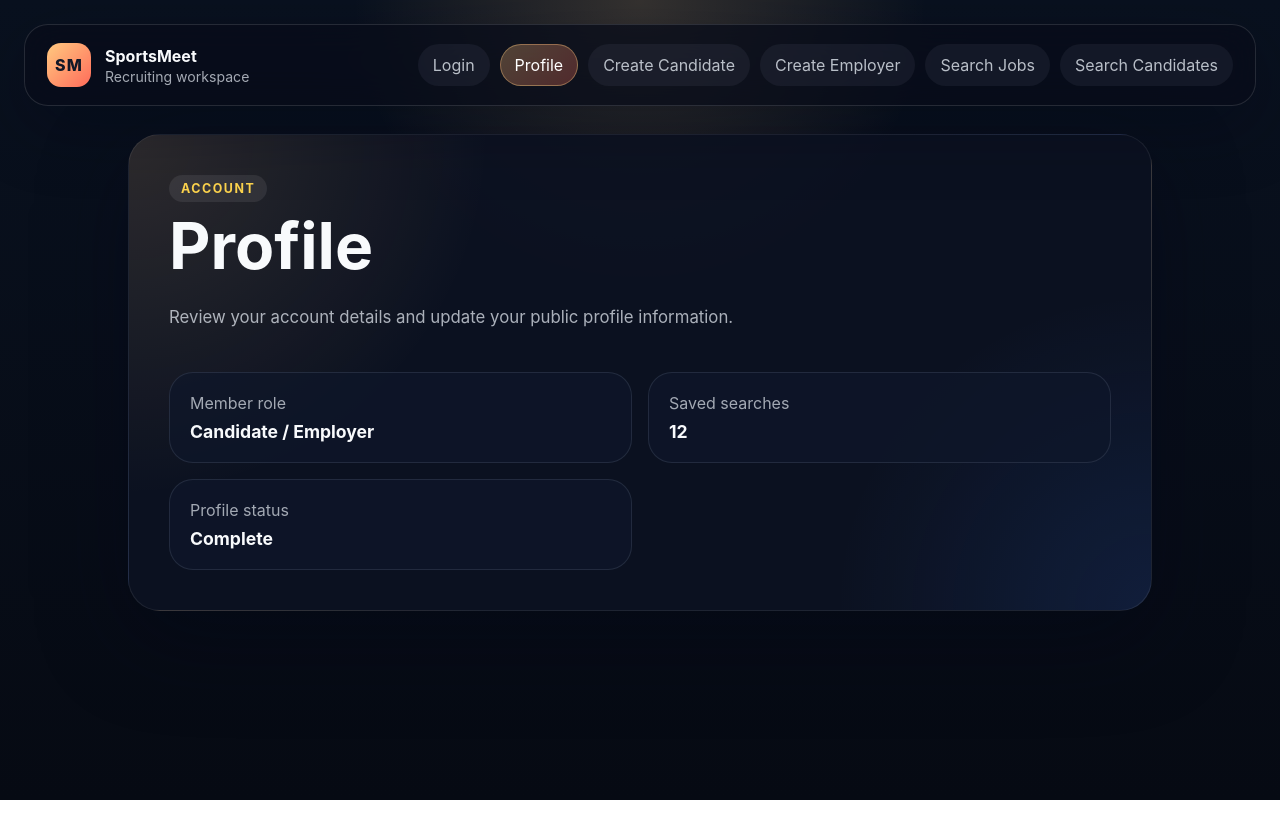
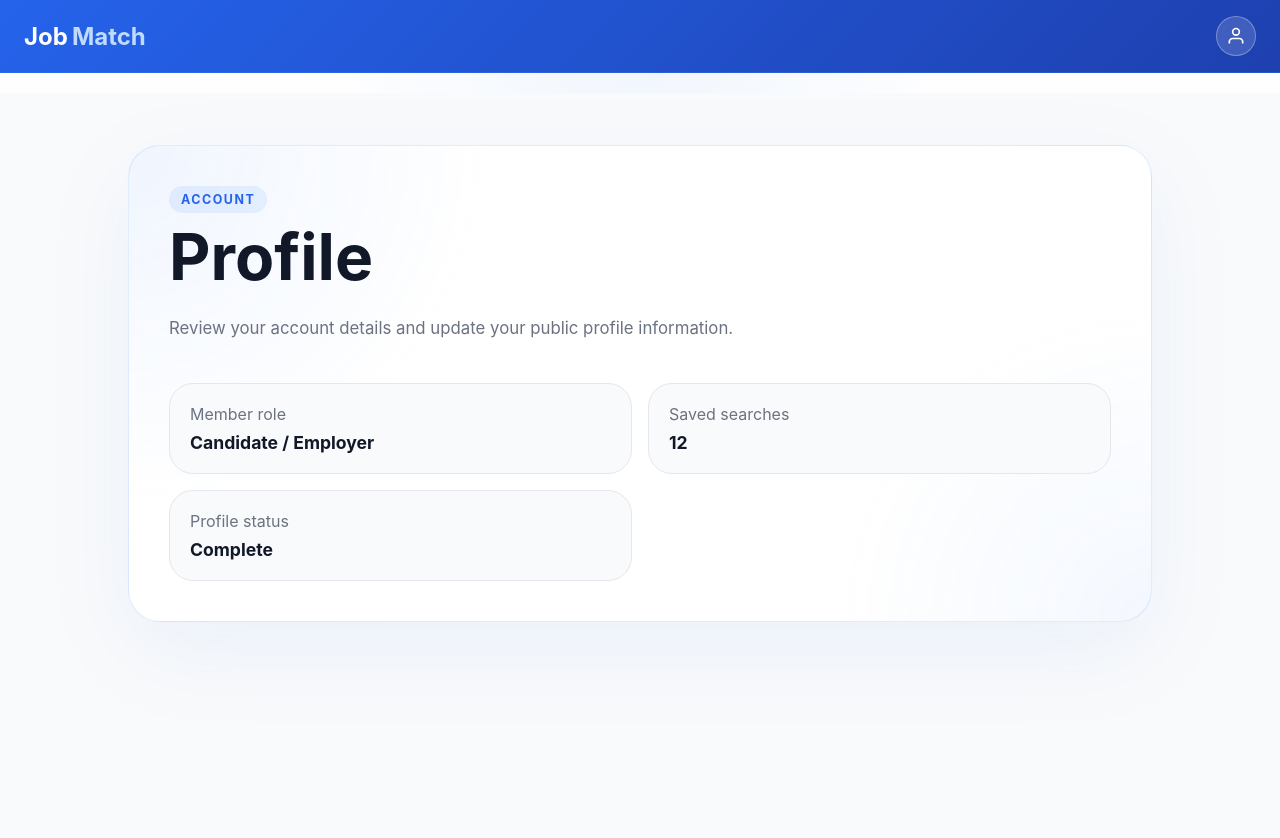
Before and after one commit to simaoribeiroo/csit314, a React (Vite) app in the folder frontend/: page /profile in a window 1280 px wide. Shown: the top 838 px of the page. Before the commit the page ends 800 px from the top, so only its background shows below. Built offline with nearby package versions, Linux system fonts and the light colour scheme.

Commit message:
Added the top banner and login page

```diff
--- a/frontend/src/App.css
+++ b/frontend/src/App.css
@@ -1,6 +1,7 @@
 .app-shell {
   min-height: 100svh;
   padding: 24px;
+  background: #f9fafb;
 }
 
 .app-header {
@@ -9,11 +10,11 @@
   align-items: center;
   gap: 24px;
   padding: 18px 22px;
-  border: 1px solid rgba(255, 255, 255, 0.12);
+  border: 1px solid rgba(59, 130, 246, 0.2);
   border-radius: 24px;
-  background: rgba(8, 12, 26, 0.76);
+  background: #ffffff;
   backdrop-filter: blur(18px);
-  box-shadow: 0 20px 70px rgba(2, 6, 23, 0.28);
+  box-shadow: 0 20px 70px rgba(59, 130, 246, 0.08);
 }
 
 .brand {
@@ -41,12 +42,12 @@
 }
 
 .brand-copy strong {
-  color: #f8fafc;
+  color: #1f2937;
   font-size: 1rem;
 }
 
 .brand-copy span {
-  color: rgba(226, 232, 240, 0.72);
+  color: #6b7280;
   font-size: 0.88rem;
 }
 
@@ -61,9 +62,9 @@
   padding: 10px 14px;
   border-radius: 999px;
   text-decoration: none;
-  color: rgba(226, 232, 240, 0.8);
+  color: #6b7280;
   border: 1px solid transparent;
-  background: rgba(148, 163, 184, 0.08);
+  background: #f3f4f6;
   transition:
     transform 160ms ease,
     border-color 160ms ease,
@@ -74,14 +75,14 @@
 .nav-link:hover,
 .nav-link:focus-visible {
   transform: translateY(-1px);
-  border-color: rgba(255, 255, 255, 0.14);
-  color: #fff;
+  border-color: rgba(59, 130, 246, 0.3);
+  color: #1f2937;
 }
 
 .nav-link.active {
-  color: #fff;
-  background: linear-gradient(135deg, rgba(255, 202, 128, 0.28), rgba(255, 107, 90, 0.28));
-  border-color: rgba(255, 202, 128, 0.4);
+  color: #ffffff;
+  background: linear-gradient(135deg, #2563eb, #1e40af);
+  border-color: rgba(59, 130, 246, 0.5);
 }
 
 .app-content {
@@ -98,11 +99,11 @@
   border-radius: 32px;
   padding: clamp(24px, 4vw, 40px);
   background:
-    radial-gradient(circle at top left, rgba(255, 202, 128, 0.14), transparent 32%),
-    radial-gradient(circle at bottom right, rgba(57, 124, 255, 0.12), transparent 28%),
-    rgba(13, 18, 34, 0.9);
-  border: 1px solid rgba(255, 255, 255, 0.08);
-  box-shadow: 0 28px 90px rgba(2, 6, 23, 0.34);
+    radial-gradient(circle at top left, rgba(59, 130, 246, 0.08), transparent 32%),
+    radial-gradient(circle at bottom right, rgba(59, 130, 246, 0.06), transparent 28%),
+    #ffffff;
+  border: 1px solid rgba(59, 130, 246, 0.15);
+  box-shadow: 0 28px 90px rgba(59, 130, 246, 0.08);
 }
 
 .page-header {
@@ -115,8 +116,8 @@
   width: fit-content;
   padding: 6px 12px;
   border-radius: 999px;
-  background: rgba(255, 255, 255, 0.08);
-  color: #fcd34d;
+  background: rgba(59, 130, 246, 0.1);
+  color: #2563eb;
   font-size: 0.78rem;
   font-weight: 700;
   letter-spacing: 0.12em;
@@ -127,12 +128,12 @@
   margin: 0;
   font-size: clamp(2.2rem, 5vw, 4.2rem);
   line-height: 1;
-  color: #f8fafc;
+  color: #111827;
 }
 
 .page-header p {
   max-width: 60ch;
-  color: rgba(226, 232, 240, 0.74);
+  color: #6b7280;
   font-size: 1.05rem;
 }
 
@@ -153,7 +154,7 @@
 .panel-form label {
   display: grid;
   gap: 8px;
-  color: rgba(226, 232, 240, 0.82);
+  color: #374151;
   font-size: 0.95rem;
 }
 
@@ -162,21 +163,21 @@
   width: 100%;
   box-sizing: border-box;
   border-radius: 16px;
-  border: 1px solid rgba(148, 163, 184, 0.24);
-  background: rgba(15, 23, 42, 0.82);
-  color: #f8fafc;
+  border: 1px solid #e5e7eb;
+  background: #f9fafb;
+  color: #111827;
   padding: 14px 16px;
   font: inherit;
 }
 
 .panel-form input::placeholder,
 .search-toolbar input::placeholder {
-  color: rgba(148, 163, 184, 0.72);
+  color: #9ca3af;
 }
 
 .panel-form input:focus,
 .search-toolbar input:focus {
-  outline: 2px solid rgba(255, 202, 128, 0.5);
+  outline: 2px solid rgba(59, 130, 246, 0.5);
   outline-offset: 2px;
 }
 
@@ -184,8 +185,8 @@
 .search-toolbar button {
   border: 0;
   border-radius: 16px;
-  background: linear-gradient(135deg, #ffca80, #ff6b5a);
-  color: #111827;
+  background: linear-gradient(135deg, #2563eb, #1e40af);
+  color: #ffffff;
   font: inherit;
   font-weight: 700;
   padding: 14px 18px;
@@ -198,7 +199,7 @@
 .panel-form button:focus-visible,
 .search-toolbar button:focus-visible {
   transform: translateY(-1px);
-  box-shadow: 0 18px 30px rgba(255, 107, 90, 0.2);
+  box-shadow: 0 18px 30px rgba(59, 130, 246, 0.3);
 }
 
 .panel-form button {
@@ -209,21 +210,21 @@
 .result-card {
   border-radius: 24px;
   padding: 20px;
-  background: rgba(15, 23, 42, 0.72);
-  border: 1px solid rgba(148, 163, 184, 0.16);
+  background: #f9fafb;
+  border: 1px solid #e5e7eb;
 }
 
 .stat-card span,
 .result-card p {
   display: block;
-  color: rgba(226, 232, 240, 0.7);
+  color: #6b7280;
 }
 
 .stat-card strong,
 .result-card h2 {
   display: block;
   margin-top: 8px;
-  color: #f8fafc;
+  color: #111827;
   font-size: 1.1rem;
 }
 
@@ -257,3 +258,200 @@
     grid-template-columns: 1fr;
   }
 }
+
+/* Banner Component */
+.banner {
+  width: 100%;
+  padding: 16px 24px;
+  background: linear-gradient(135deg, #2563eb 0%, #1e40af 100%);
+  border-bottom: 1px solid rgba(59, 130, 246, 0.3);
+  margin-bottom: 20px;
+}
+
+.banner-content {
+  max-width: 1400px;
+  margin: 0 auto;
+  display: flex;
+  justify-content: space-between;
+  align-items: center;
+}
+
+.banner-brand {
+  display: flex;
+  align-items: center;
+  gap: 4px;
+  font-size: 1.5rem;
+  font-weight: 700;
+}
+
+.banner-title {
+  color: #ffffff;
+}
+
+.banner-title.accent {
+  color: #bfdbfe;
+}
+
+.banner-user-btn {
+  width: 40px;
+  height: 40px;
+  border-radius: 50%;
+  border: 1px solid rgba(255, 255, 255, 0.3);
+  background: rgba(255, 255, 255, 0.15);
+  color: #ffffff;
+  display: flex;
+  align-items: center;
+  justify-content: center;
+  cursor: pointer;
+  transition: all 160ms ease;
+}
+
+.banner-user-btn:hover {
+  background: rgba(255, 255, 255, 0.25);
+  border-color: rgba(255, 255, 255, 0.5);
+}
+
+.banner-user-btn svg {
+  width: 20px;
+  height: 20px;
+}
+
+/* Login Form Component */
+.login-container {
+  min-height: calc(100svh - 200px);
+  display: flex;
+  align-items: center;
+  justify-content: center;
+  padding: 40px 20px;
+}
+
+.login-card {
+  width: 100%;
+  max-width: 380px;
+  border-radius: 24px;
+  padding: 40px;
+  background: #ffffff;
+  border: 1px solid rgba(59, 130, 246, 0.15);
+  box-shadow: 0 28px 90px rgba(59, 130, 246, 0.08);
+}
+
+.login-title {
+  text-align: center;
+  font-size: 1.75rem;
+  font-weight: 700;
+  color: #111827;
+  margin: 0 0 28px 0;
+}
+
+.login-form {
+  display: grid;
+  gap: 20px;
+}
+
+.form-group {
+  display: grid;
+  gap: 8px;
+}
+
+.form-group label {
+  color: #374151;
+  font-size: 0.95rem;
+  font-weight: 500;
+}
+
+.form-group input {
+  width: 100%;
+  box-sizing: border-box;
+  border-radius: 12px;
+  border: 1px solid #e5e7eb;
+  background: #f9fafb;
+  color: #111827;
+  padding: 12px 14px;
+  font: inherit;
+  transition: all 160ms ease;
+}
+
+.form-group input::placeholder {
+  color: #9ca3af;
+}
+
+.form-group input:focus {
+  outline: none;
+  border-color: rgba(59, 130, 246, 0.5);
+  background: #ffffff;
+}
+
+.password-input-wrapper {
+  position: relative;
+  display: flex;
+  align-items: center;
+}
+
+.password-input-wrapper input {
+  width: 100%;
+  padding-right: 40px;
+}
+
+.password-toggle {
+  position: absolute;
+  right: 12px;
+  background: none;
+  border: none;
+  color: #9ca3af;
+  cursor: pointer;
+  padding: 4px;
+  font-size: 1.2rem;
+  transition: color 160ms ease;
+}
+
+.password-toggle:hover {
+  color: #111827;
+}
+
+.login-button {
+  width: 100%;
+  border: 0;
+  border-radius: 12px;
+  background: linear-gradient(135deg, #2563eb, #1e40af);
+  color: #ffffff;
+  font: inherit;
+  font-weight: 700;
+  padding: 12px 18px;
+  cursor: pointer;
+  transition: all 160ms ease;
+  margin-top: 8px;
+}
+
+.login-button:hover {
+  transform: translateY(-2px);
+  box-shadow: 0 12px 24px rgba(59, 130, 246, 0.3);
+}
+
+.login-button:focus-visible {
+  outline: 2px solid rgba(59, 130, 246, 0.5);
+  outline-offset: 2px;
+}
+
+.login-footer {
+  text-align: center;
+  margin-top: 20px;
+  color: #6b7280;
+  font-size: 0.9rem;
+}
+
+.login-footer-link {
+  background: none;
+  border: none;
+  color: #2563eb;
+  text-decoration: none;
+  transition: color 160ms ease;
+  cursor: pointer;
+  font-family: inherit;
+  font-size: inherit;
+  padding: 0;
+}
+
+.login-footer-link:hover {
+  color: #1e40af;
+  text-decoration: underline;
+}
--- a/frontend/src/App.tsx
+++ b/frontend/src/App.tsx
@@ -1,5 +1,6 @@
-import { Navigate, NavLink, Outlet, Route, Routes } from 'react-router-dom'
+import { Navigate, Outlet, Route, Routes } from 'react-router-dom'
 import './App.css'
+import Banner from './components/Banner'
 import CreateCandidatePage from './pages/CreateCandidatePage'
 import CreateEmployerPage from './pages/CreateEmployerPage'
 import LoginPage from './pages/LoginPage'
@@ -7,47 +8,9 @@ import ProfilePage from './pages/ProfilePage'
 import SearchCandidatesPage from './pages/SearchCandidatesPage'
 import SearchJobsPage from './pages/SearchJobsPage'
 
-type NavigationItem = {
-  label: string
-  to: string
-}
-
-const navigationItems: NavigationItem[] = [
-  { label: 'Login', to: '/login' },
-  { label: 'Profile', to: '/profile' },
-  { label: 'Create Candidate', to: '/create-candidate' },
-  { label: 'Create Employer', to: '/create-employer' },
-  { label: 'Search Jobs', to: '/search-jobs' },
-  { label: 'Search Candidates', to: '/search-candidates' },
-]
-
 function AppShell() {
   return (
     <div className="app-shell">
-      <header className="app-header">
-        <div className="brand">
-          <span className="brand-mark">SM</span>
-          <div className="brand-copy">
-            <strong>SportsMeet</strong>
-            <span>Recruiting workspace</span>
-          </div>
-        </div>
-
-        <nav className="nav" aria-label="Primary navigation">
-          {navigationItems.map((item) => (
-            <NavLink
-              key={item.to}
-              to={item.to}
-              className={({ isActive }) =>
-                isActive ? 'nav-link active' : 'nav-link'
-              }
-            >
-              {item.label}
-            </NavLink>
-          ))}
-        </nav>
-      </header>
-
       <div className="app-content">
         <Outlet />
       </div>
@@ -57,10 +20,12 @@ function AppShell() {
 
 function App() {
   return (
+    <>
+      <Banner />
       <Routes>
+        <Route path="login" element={<LoginPage />} />
         <Route element={<AppShell />}>
-        <Route index element={<Navigate to="/login" replace />} />
-        <Route path="login" element={<LoginPage />} />
+          <Route index element={<Navigate to="/search-jobs" replace />} />
           <Route path="profile" element={<ProfilePage />} />
           <Route path="create-candidate" element={<CreateCandidatePage />} />
           <Route path="create-employer" element={<CreateEmployerPage />} />
@@ -68,6 +33,7 @@ function App() {
           <Route path="search-candidates" element={<SearchCandidatesPage />} />
         </Route>
       </Routes>
+    </>
   )
 }
 
--- /dev/null
+++ b/frontend/src/components/Banner.tsx
@@ -0,0 +1,28 @@
+import { useNavigate } from 'react-router-dom'
+
+function Banner() {
+  const navigate = useNavigate()
+
+  return (
+    <div className="banner">
+      <div className="banner-content">
+        <div className="banner-brand">
+          <span className="banner-title">Job</span>
+          <span className="banner-title accent">Match</span>
+        </div>
+        <button
+          className="banner-user-btn"
+          onClick={() => navigate('/profile')}
+          aria-label="User menu"
+        >
+          <svg viewBox="0 0 24 24" fill="none" stroke="currentColor" strokeWidth="2">
+            <path d="M20 21v-2a4 4 0 0 0-4-4H8a4 4 0 0 0-4 4v2"></path>
+            <circle cx="12" cy="7" r="4"></circle>
+          </svg>
+        </button>
+      </div>
+    </div>
+  )
+}
+
+export default Banner
--- /dev/null
+++ b/frontend/src/components/LoginForm.tsx
@@ -0,0 +1,86 @@
+import { useState } from 'react'
+import { useNavigate } from 'react-router-dom'
+
+function LoginForm() {
+  const navigate = useNavigate()
+  const [email, setEmail] = useState('')
+  const [password, setPassword] = useState('')
+  const [showPassword, setShowPassword] = useState(false)
+
+  const handleSubmit = (e: React.FormEvent) => {
+    e.preventDefault()
+    // TODO: Add account type detection logic here
+    // For now, redirect to search-jobs
+    console.log('Login attempt:', { email, password })
+    navigate('/search-jobs')
+  }
+
+  return (
+    <div className="login-container">
+      <div className="login-card">
+        <h2 className="login-title">Login</h2>
+
+        <form onSubmit={handleSubmit} className="login-form">
+          <div className="form-group">
+            <label htmlFor="email">Email</label>
+            <input
+              id="email"
+              type="email"
+              placeholder="name@example.com"
+              value={email}
+              onChange={(e) => setEmail(e.target.value)}
+              required
+            />
+          </div>
+
+          <div className="form-group">
+            <label htmlFor="password">Password</label>
+            <div className="password-input-wrapper">
+              <input
+                id="password"
+                type={showPassword ? 'text' : 'password'}
+                placeholder="Enter your password"
+                value={password}
+                onChange={(e) => setPassword(e.target.value)}
+                required
+              />
+              <button
+                type="button"
+                className="password-toggle"
+                onClick={() => setShowPassword(!showPassword)}
+                aria-label={showPassword ? 'Hide password' : 'Show password'}
+              >
+                {showPassword ? '✕' : '○'}
+              </button>
+            </div>
+          </div>
+
+          <button type="submit" className="login-button">
+            Login
+          </button>
+        </form>
+
+        <div className="login-footer">
+          <span>Sign up as </span>
+          <button
+            type="button"
+            className="login-footer-link"
+            onClick={() => navigate('/create-employer')}
+          >
+            company
+          </button>
+          <span> | </span>
+          <button
+            type="button"
+            className="login-footer-link"
+            onClick={() => navigate('/create-candidate')}
+          >
+            candidate
+          </button>
+        </div>
+      </div>
+    </div>
+  )
+}
+
+export default LoginForm
--- a/frontend/src/index.css
+++ b/frontend/src/index.css
@@ -1,8 +1,8 @@
 :root {
-  color: #f8fafc;
+  color: #111827;
   background:
-    radial-gradient(circle at top, rgba(255, 202, 128, 0.18), transparent 28%),
-    linear-gradient(180deg, #09111f 0%, #060a13 100%);
+    radial-gradient(circle at top, rgba(59, 130, 246, 0.08), transparent 28%),
+    linear-gradient(180deg, #ffffff 0%, #f3f4f6 100%);
   font-family:
     Inter,
     'Segoe UI',
--- a/frontend/src/pages/LoginPage.tsx
+++ b/frontend/src/pages/LoginPage.tsx
@@ -1,25 +1,7 @@
-import PageScreen from '../components/PageScreen'
+import LoginForm from '../components/LoginForm'
 
 function LoginPage() {
-  return (
-    <PageScreen
-      eyebrow="Access"
-      title="Login"
-      description="Sign in to manage profiles, candidates, employers, and job searches."
-    >
-      <form className="panel-form">
-        <label>
-          Email
-          <input type="email" name="email" placeholder="name@example.com" />
-        </label>
-        <label>
-          Password
-          <input type="password" name="password" placeholder="Enter your password" />
-        </label>
-        <button type="submit">Sign in</button>
-      </form>
-    </PageScreen>
-  )
+  return <LoginForm />
 }
 
 export default LoginPage
```
Lines whose indentation alone changed are shown as unchanged.
